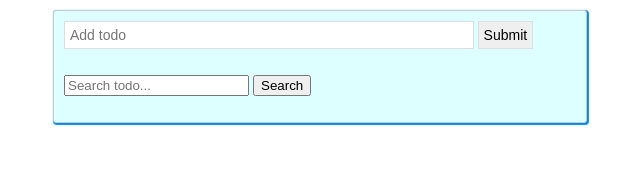
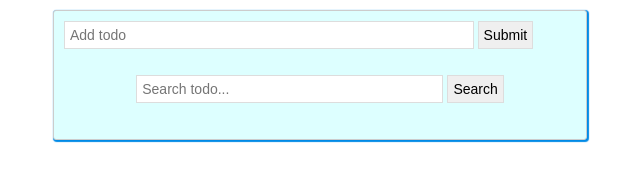
Before and after one commit to ShahEftakher/TodoList, a plain HTML site: page index.html in a window 1280 px wide. Shown: the whole page, without its empty margins (320-960 px from the left). Drawn offline with Linux system fonts and the light colour scheme.

Commit message:
styling added

```diff
--- a/styles.css
+++ b/styles.css
@@ -37,6 +37,26 @@
   margin-bottom: 10px;
 }
 
-.todoForm{
-    position: relative;
+.todoForm {
+  position: relative;
 }
+
+.srchForm {
+  text-align: center;
+}
+
+.search-field {
+  width: 60%;
+  border: 1px solid #ddd;
+  padding: 5;
+  position: relative;
+  font-size: 14px;
+  margin-bottom: 10px;
+}
+
+#submit-srch {
+  border: 1px solid #ddd;
+  padding: 5;
+  font-size: 14px;
+  margin-bottom: 10px;
+}
```
